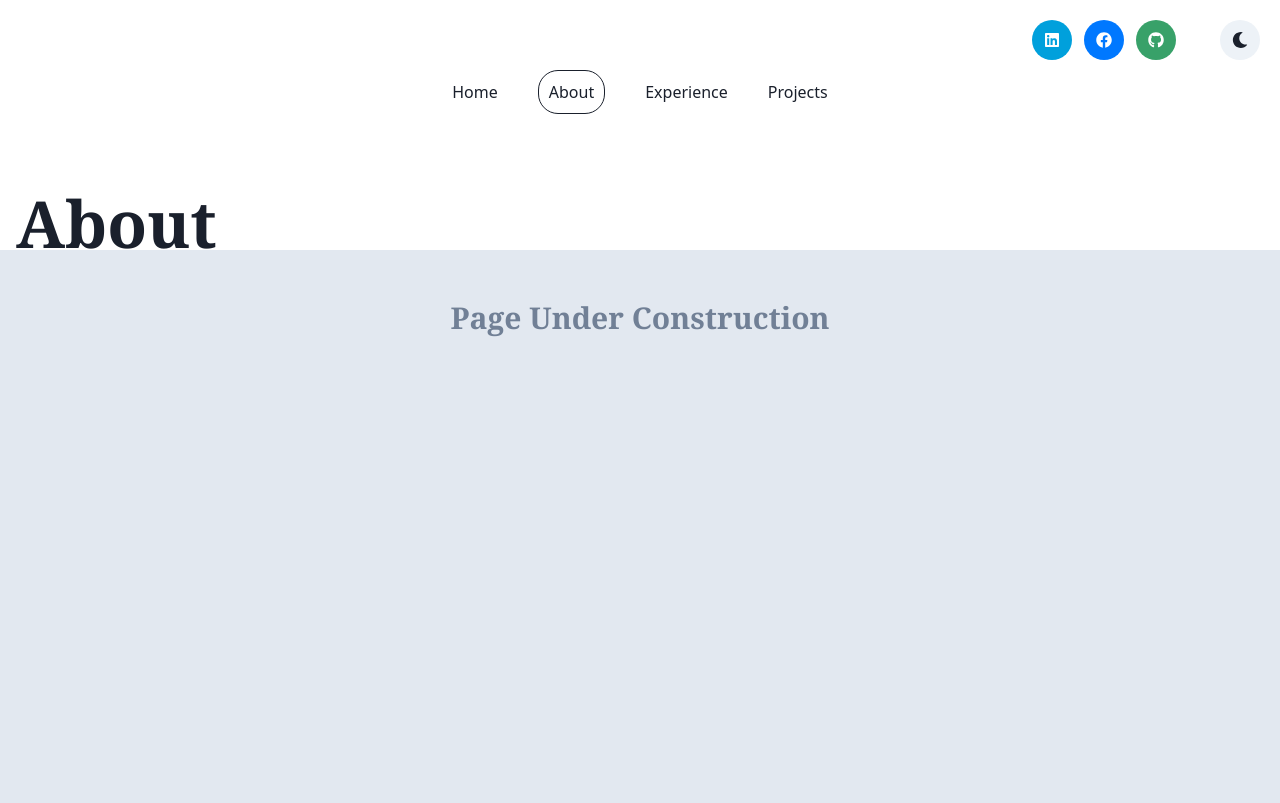
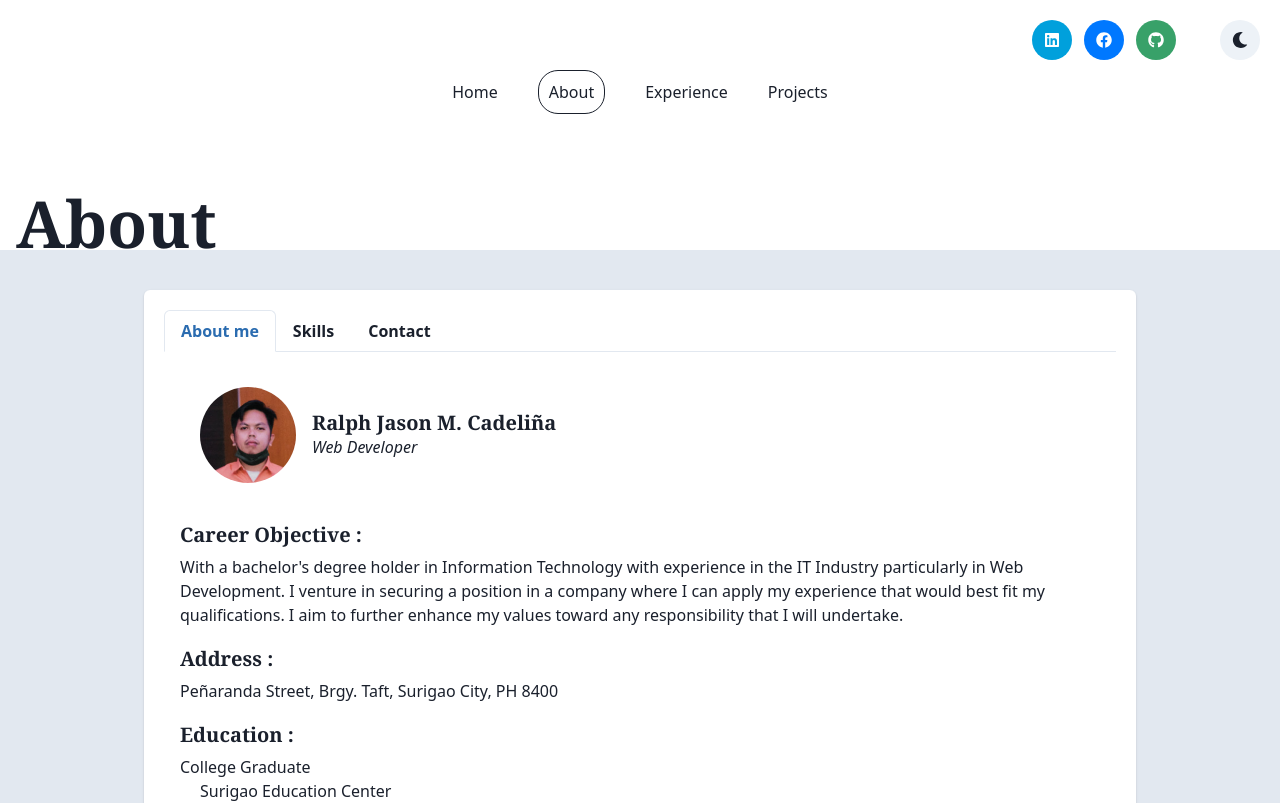
Before and after one commit to 5dam/ralphcadelinaportfolio, a React (Vite) app: page /about in a window 1280 px wide. Shown: the top 803 px of the page. Built offline with nearby package versions, Linux system fonts and the light colour scheme.

Commit message:
added about page layout

```diff
--- a/src/pages/About.jsx
+++ b/src/pages/About.jsx
@@ -1,4 +1,20 @@
-import { Box, Container, Heading, SimpleGrid, Flex, HStack, Grid, GridItem, Center } from '@chakra-ui/react'
+import {
+  Box,
+  Container,
+  Heading,
+  Tabs,
+  TabList,
+  Tab,
+  TabPanels,
+  TabPanel,
+  Card,
+  Text,
+  Flex,
+  Avatar,
+  CardHeader,
+  StatHelpText,
+  Stat
+ } from '@chakra-ui/react'
 
 
 
@@ -9,12 +25,70 @@ export default function About() {
         <Heading as="h1" fontSize={{base:"40px", md:"50px", lg:"65px"}} mt="20" fontWeight="bold">About</Heading>
       </Container>
 
-      <Box bg="gray.200" h="100vh" mt={-3}>
-       <Container color="gray.500" pt="50">
-        <Center>
-          <Heading as="h1" size="lg">Page Under Construction</Heading>
-        </Center>
-       </Container>
+      <Box bg="gray.200" h="100%" mt={-3}>
+      <Container maxW="container.lg" pt={10} pb={10}>
+        <Card p={5} h="100%">
+        <Tabs variant='enclosed'>
+            <TabList>
+              <Tab fontWeight="semibold">About me</Tab>
+              <Tab fontWeight="semibold">Skills</Tab>
+              <Tab fontWeight="semibold">Contact</Tab>
+            </TabList>
+            <TabPanels>
+              {/* Panel 1 */}
+              <TabPanel>
+                <CardHeader>
+                <Flex spacing='4'>
+                  <Flex flex='1' gap='4' alignItems='center' flexWrap='wrap'>
+                    <Avatar size="xl" name='Ralph Cadeliña' src='/static/images/profilepic.jpeg' />
+                    <Box>
+                      <Heading size='md'>Ralph Jason M. Cadeliña</Heading>
+                      <Text as="i">Web Developer</Text>
+                    </Box>
+                  </Flex>
+                </Flex>
+                </CardHeader>
+
+                <Heading size="md" mt={5} mb={2}>Career Objective :</Heading>
+                <Text>
+                  With a bachelor's degree holder in
+                  Information Technology with
+                  experience in the IT Industry particularly
+                  in Web Development. I venture in
+                  securing a position in a company where
+                  I can apply my experience that would
+                  best fit my qualifications. I aim to
+                  further enhance my values toward any
+                  responsibility that I will undertake.
+                </Text>
+                <Heading size="md" mt={5} mb={2}>Address :</Heading>
+                <Text>
+                  Peñaranda Street, Brgy. Taft, Surigao City, PH 8400
+                </Text>
+                <Heading size="md" mt={5} mb={2}>Education :</Heading>
+                <Text>College Graduate</Text>
+                <Text ml={5}>Surigao Education Center</Text>
+                <Text ml={5}>Bachelor of Science in Information Technology</Text>
+                <Stat>
+                  <StatHelpText ml={5}>2012 - 2021</StatHelpText>
+                </Stat>
+
+              </TabPanel>
+
+              {/* Panel 2 */}
+              <TabPanel>
+                <Heading>Technology Stack</Heading>
+              </TabPanel>
+
+              {/* Panel 3 */}
+              <TabPanel>
+                <p>Lorem ipsum dolor sit amet consectetur adipisicing elit. Rem, sed.</p>
+              </TabPanel>
+
+            </TabPanels>
+          </Tabs>
+          </Card>
+      </Container>
 
       </Box>
   </>
--- a/src/pages/Experience.jsx
+++ b/src/pages/Experience.jsx
@@ -144,7 +144,7 @@ export default function Experience() {
                     <Heading size='sm' fontSize="sm">Surigao Education Center</Heading>
 
                     <Text as="em" py='2' fontSize="sm">
-                      Site Admin
+                      Site Administrator
                     </Text>
                     <Divider />
                     <UnorderedList fontSize="xs" mt={3}>
```
Also changed, not shown: public/static/images/profilepic.jpeg (added).
